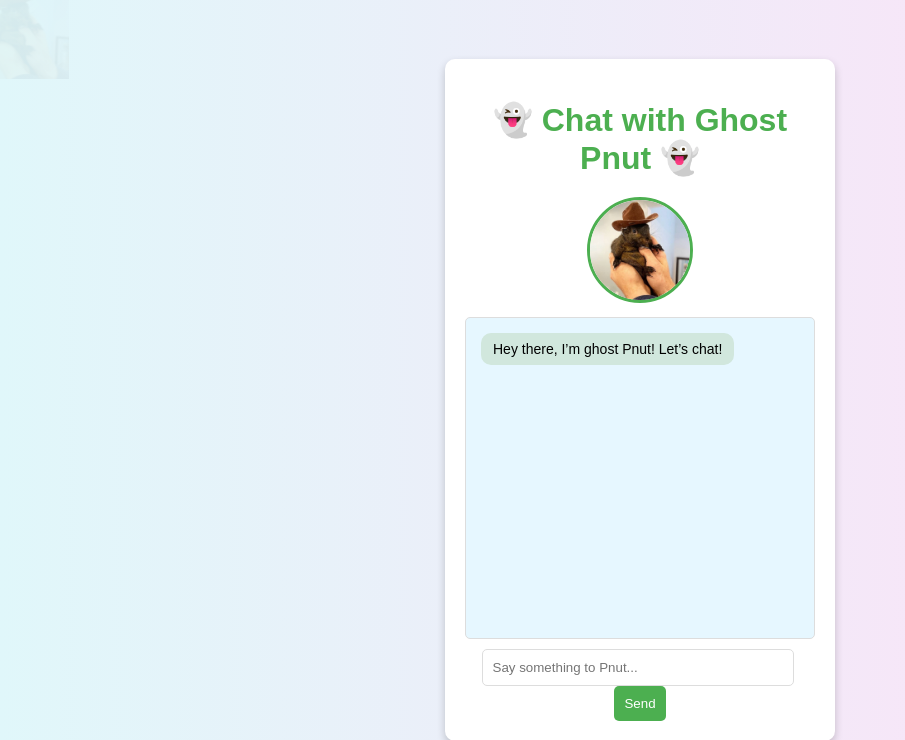
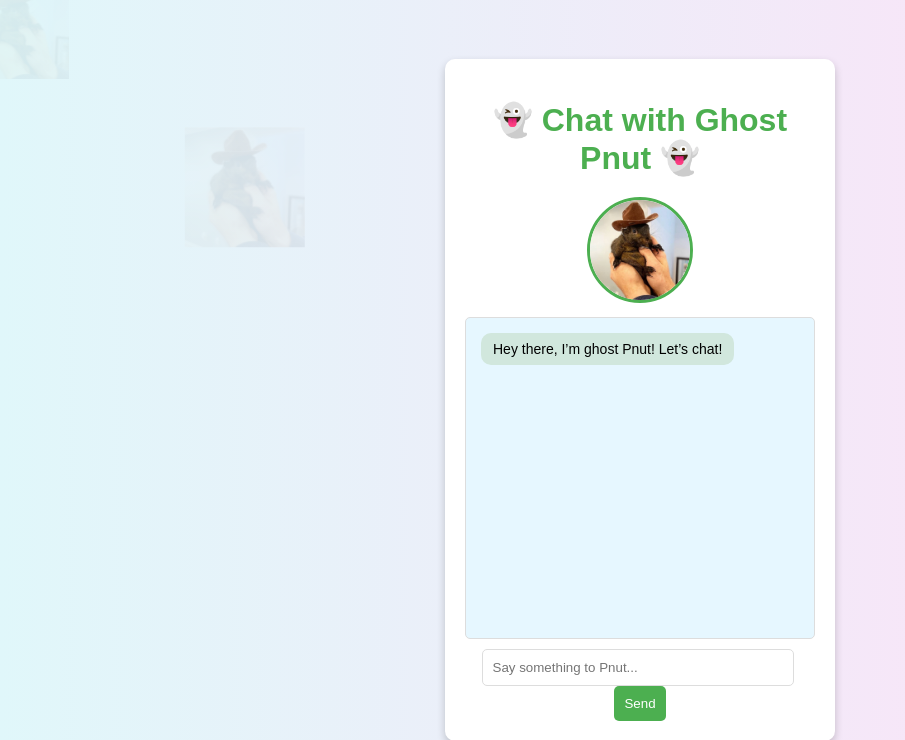
Before and after one commit to dgnarasan/pnut-ghost, a Flask app: page / in a window 1280 px wide; the page is wider, and only the part inside the window is pictured. Shown: the top 740 px of that part, without its empty margins (0-905 px from the left). Run offline with Flask 3, Linux system fonts and the light colour scheme.

Commit message:
Update index.html

```diff
--- a/templates/index.html
+++ b/templates/index.html
@@ -9,6 +9,8 @@
 <body>
     <!-- Ghostly background effect -->
     <div class="ghostly-background"></div>
+    <div class="ghostly-background2"></div>
+    <div class="ghostly-background3"></div>
 
     <div class="chat-container">
         <h1>👻 Chat with Ghost Pnut 👻</h1>
```
